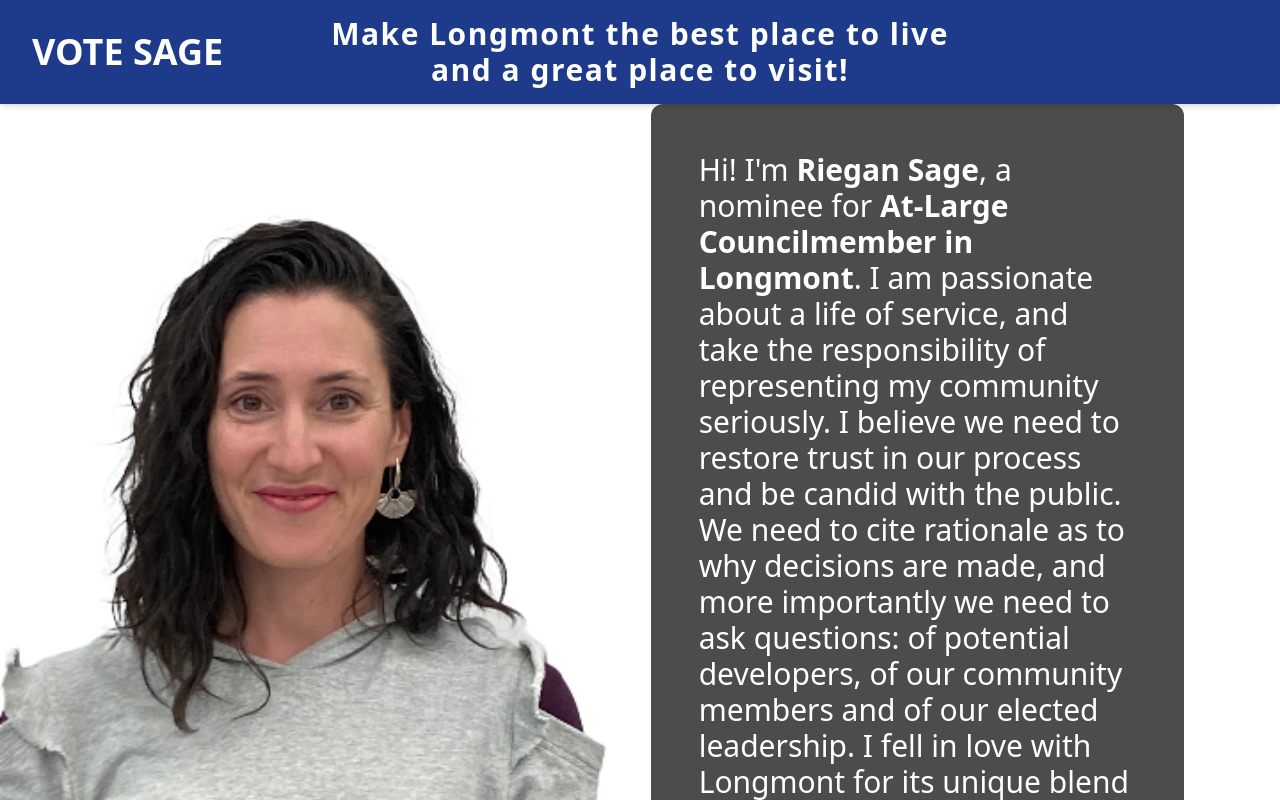
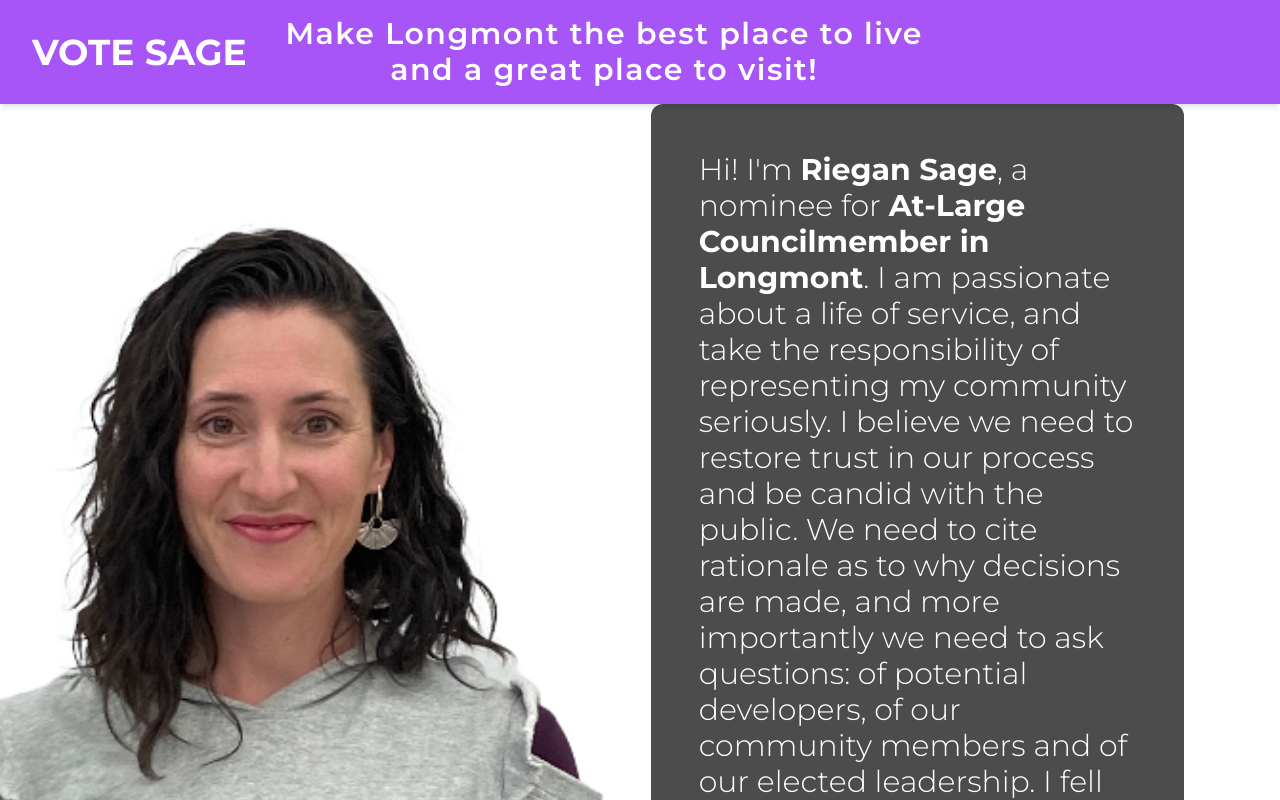
Before and after one commit to tobyscales/votesage.com, a website: page dist/index.html in a window 1280 px wide. Shown: the top 800 px of the page. Drawn offline with nearby package versions, Linux system fonts and the light colour scheme.

Commit message:
Update index.html

```diff
--- a/dist/index.html
+++ b/dist/index.html
@@ -6,12 +6,16 @@
     <title>Riegan Sage | Longmont At-Large City Councilmember</title>
     <script src="https://cdn.tailwindcss.com"></script>
     <!-- <link href="output.css" rel="stylesheet"> -->
+
+    <link rel="preconnect" href="https://fonts.googleapis.com">
+    <link rel="preconnect" href="https://fonts.gstatic.com" crossorigin>
+    <link href="https://fonts.googleapis.com/css2?family=Montserrat:ital,wght@0,100..900;1,100..900&display=swap" rel="stylesheet">
     <style>
-        @import url('https://fonts.googleapis.com/css2?family=Montserrat:ital,wght@0,100..900;1,100..900&display=swap')
+        /* @import url('https://fonts.googleapis.com/css2?family=Montserrat:ital,wght@0,100..900;1,100..900&display=swap') */
 
         /* Main body layout */
         body {
-            font-family: 'Inter', sans-serif;
+            font-family: 'Montserrat', sans-serif;
             background-color: #f7fafc;
             display: flex;
             flex-direction: column;
@@ -56,18 +60,18 @@
 </head>
 <body class="text-gray-800">
 
-<header id="main-header" class="bg-blue-900 shadow-md">
+<header id="main-header" class="bg-purple-500 shadow-md">
     <a href="#home" id="header-link" class="block cursor-pointer">
         <div class="container mx-auto flex items-center justify-between py-4 px-4 md:px-8">
 
             <h1 class="text-3xl md:text-4xl font-bold uppercase text-white">Vote Sage</h1>
 
             <div>
-                <p class="text-xl md:text-2xl lg:text-3xl font-semibold tracking-wider text-white text-center">Make Longmont the <strong>best</strong> place to live<br>and a <strong>great</strong> place to visit!</p>
+                <p class="text-xl md:text-2xl lg:text-3xl font-semibold tracking-wider text-white text-center">Make Longmont the best place to live<br>and a great place to visit!</p>
             </div>
 
             <div class="invisible" aria-hidden="true">
-                 <h1 class="text-3xl md:text-4xl font-bold uppercase text-white">Vote Sage</h1>
+                 <h1 class="text-4xl md:text-5xl font-bold uppercase text-white">Vote Sage</h1>
             </div>
 
         </div>
```
